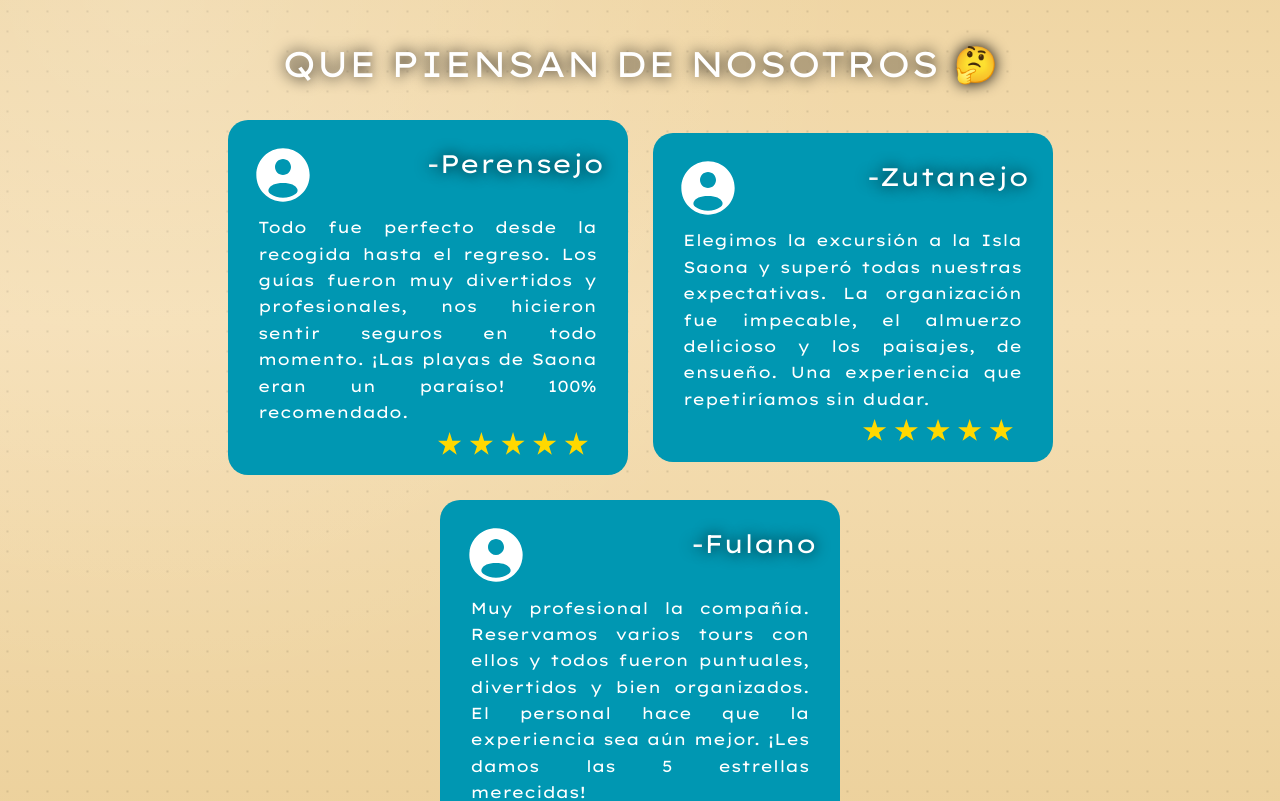
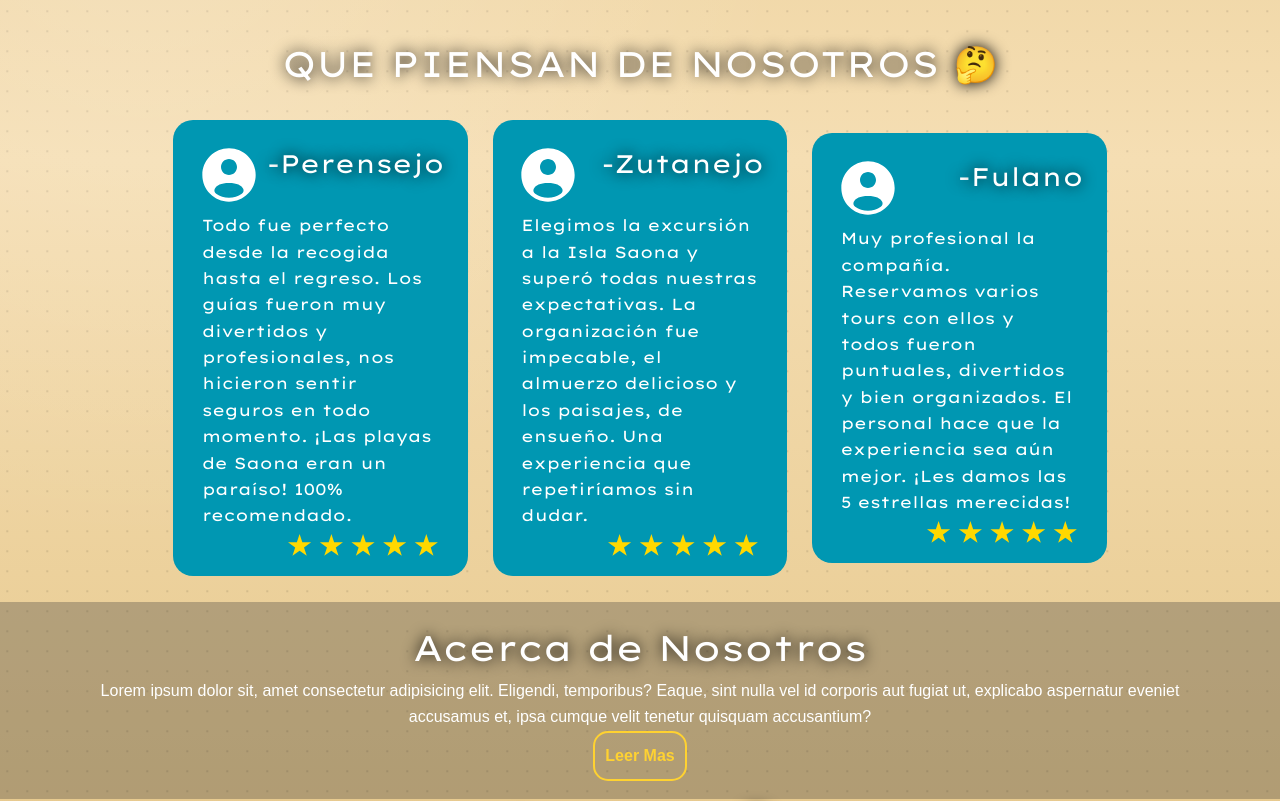
Before and after one commit to Yenser1/puntacana-fun, a Next.js app: page / in a window 1280 px wide. Shown: the part 720-1521 px from the top of the page. Built offline with nearby package versions, Linux system fonts and the light colour scheme; a web font is replaced by a local one.

Commit message:
retouch to the cards and abnout us section

```diff
--- a/src/app/Components/Card.js
+++ b/src/app/Components/Card.js
@@ -15,7 +15,7 @@ function Card({ persona, contenido, svg, className, personaStyle, fecha }) {
             initial={{ y: -50, opacity: 0 }}
             whileInView={{ y: 0, opacity: 1 }}
             transition={{ ease: "easeInOut", duration: 0.5 }}
-            className={`${lexend.className} card bg-[#0097b2] p-[2%] pb-17 w-1/4 min-w-[400px] max-w-[400px] min-h-full rounded-4xl text-white relative` + " " + className}
+            className={`${lexend.className} card bg-[#0097b2] p-[2%] pb-17 w-1/4 max-w-[400px] min-h-full rounded-4xl text-white relative` + " " + className}
             onClick={() => {}}
         >
             <div className="flex justify-between">
@@ -35,7 +35,7 @@ function Card({ persona, contenido, svg, className, personaStyle, fecha }) {
                 <motion.h1 className={"headingfoot text-white" + " " + personaStyle}>-{persona}</motion.h1>
             </div>
 
-            <p className="paragraf text-justify p-[2%] text-white">{contenido}</p>
+            <p className="paragraf p-[2%] text-white">{contenido}</p>
             <div className="absolute right-1/10">
                 <Image src={"/5starrate.svg"} width={150} height={100} alt="star rating" />
             </div>
--- a/src/app/page.jsx
+++ b/src/app/page.jsx
@@ -71,7 +71,7 @@ export default function LadingPage() {
 
             {/*Acerca de Nosotros*/}
             <section
-                className="Acerca-De-Nosotros h-[30vh] min-h-96 flex flex-col justify-center items-center"
+                className="Acerca-De-Nosotros flex flex-col justify-center items-center py-7"
                 style={{
                     backgroundColor: "color-mix(in srgb, #333 30%, transparent 70%)",
                 }}
@@ -79,11 +79,11 @@ export default function LadingPage() {
                 <h1 className={`${lexend.className} heading text-center`}>Acerca de Nosotros</h1>
 
                 <div className="flex flex-col p-0 items-center">
-                    <p className="paragraf text-justify">
+                    <p className="paragraf text-center px-[5%]">
                         Lorem ipsum dolor sit, amet consectetur adipisicing elit. Eligendi, temporibus? Eaque, sint nulla vel id corporis aut fugiat ut, explicabo aspernatur eveniet accusamus et, ipsa
                         cumque velit tenetur quisquam accusantium?
                     </p>
-                    <Link href={"./Acerca-De-Nosotros"} className="paragraf text-amber-300 border-2 p-[1%] rounded-3xl font-bold hover:scale-110 transition-transform duration-200">
+                    <Link href={"./Acerca-De-Nosotros"} className="paragraf text-amber-300 border-2 p-4 rounded-3xl font-bold hover:scale-110 transition-transform duration-200">
                         Leer Mas
                     </Link>
                 </div>
```
